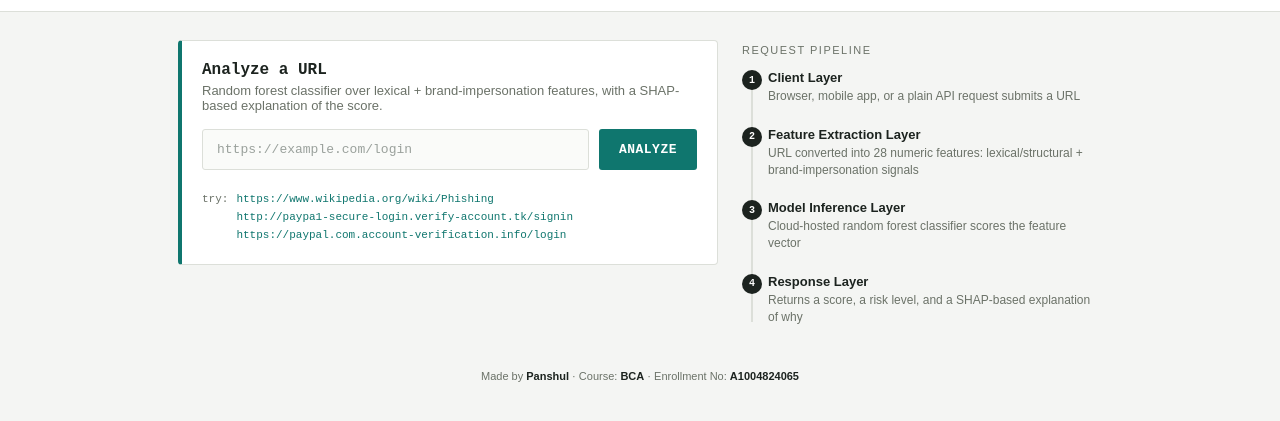
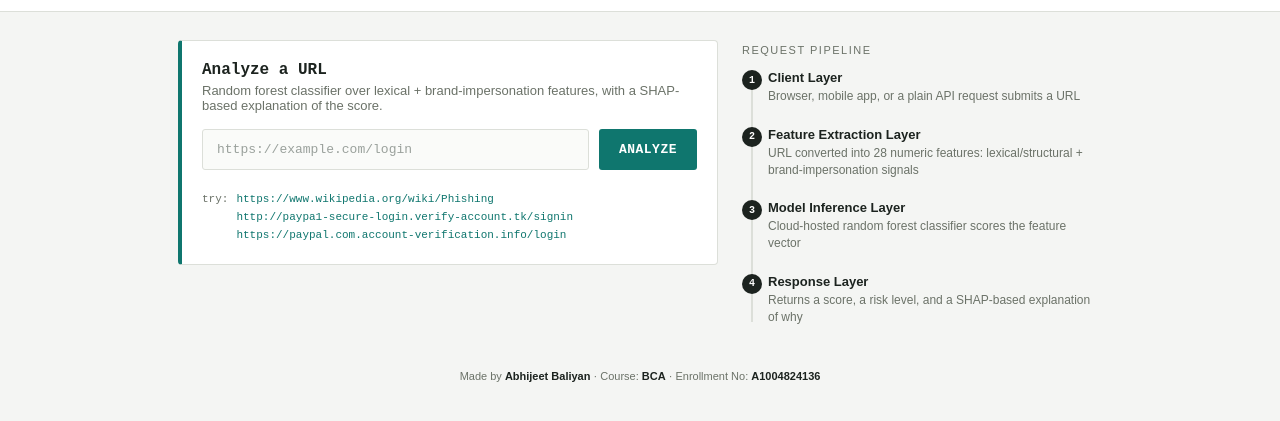
Before and after one commit to Panshul-mishra/phishing-url-classifier, a browser extension: page dashboard/index.html in a window 1280 px wide. Shown: the part 39-460 px from the top of the page. Drawn offline with Linux system fonts and the light colour scheme.

Commit message:
Update index.html

```diff
--- a/dashboard/index.html
+++ b/dashboard/index.html
@@ -233,7 +233,7 @@
 </div>
 
 <footer>
-  Made by <b>Panshul</b> &middot; Course: <b>BCA</b> &middot; Enrollment No: <b>A1004824065</b>
+  Made by <b>Abhijeet Baliyan</b> &middot; Course: <b>BCA</b> &middot; Enrollment No: <b>A1004824136</b>
 </footer>
 
 <script>
```
